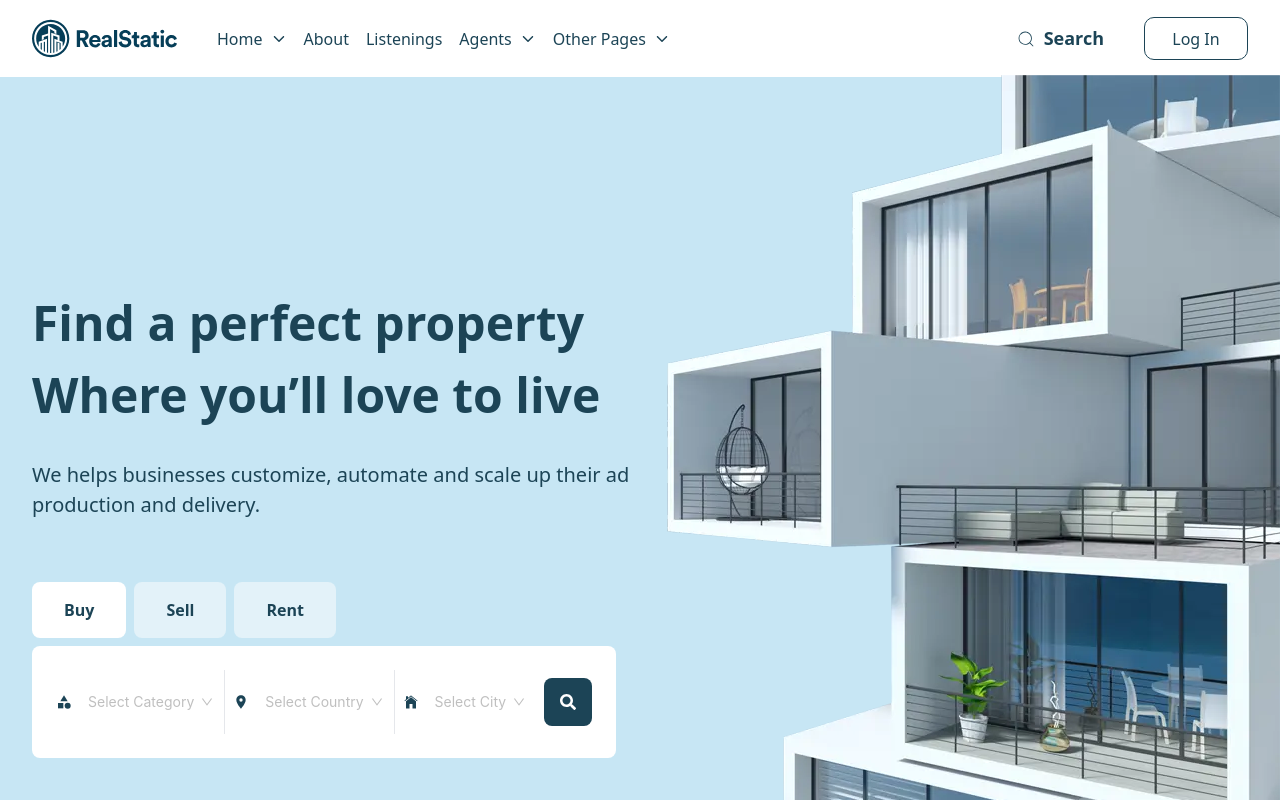
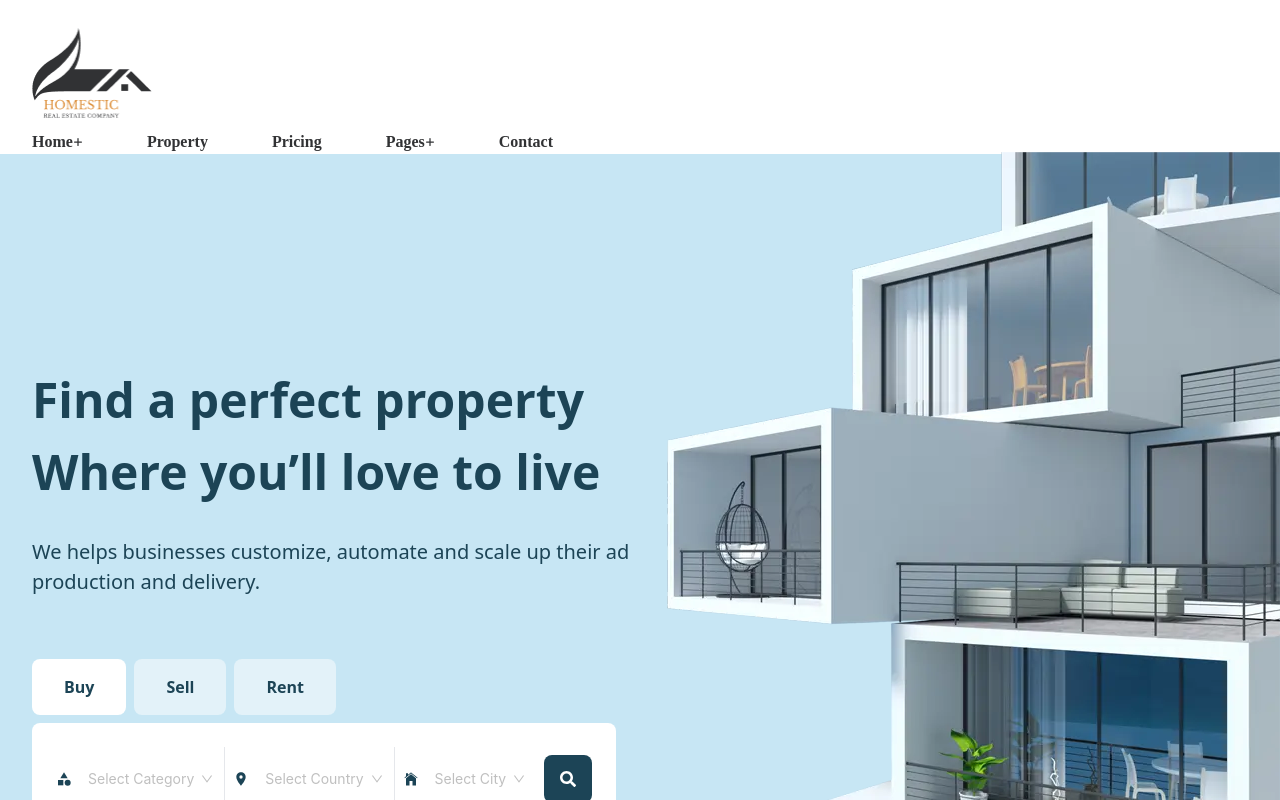
Before and after one commit to Tasniasamia/Project_Structure, a Next.js app: page / in a window 1280 px wide. Shown: the top 800 px of the page. Built offline with nearby package versions, Linux system fonts and the light colour scheme.

Commit message:
header runing

```diff
--- a/app/(site)/(pages)/layout.js
+++ b/app/(site)/(pages)/layout.js
@@ -1,12 +1,12 @@
 "use client";
-import Header from "../../components/layout/header";
 import Footer from "../../components/layout/footer";
+import Header from "../../components/siteLayout/header";
 
 export default function Layout({ children }) {
   return (
     <html lang="en">
       <body>
-        <Header />
+        <Header/>
         {children}
         <Footer />
       </body>
--- a/app/(site)/(pages)/page.js
+++ b/app/(site)/(pages)/page.js
@@ -6,6 +6,7 @@ const page = () => {
     return (
         <div>
             <Banner/>
+            {/* <div className="tw-text-red">Data</div> */}
         </div>
     );
 };
--- a/app/components/layout/header.js
+++ b/app/components/layout/header.js
@@ -8,28 +8,25 @@ import { FaBars } from "react-icons/fa";
 import { useEffect, useState } from "react";
 import { IoMdClose } from "react-icons/io";
 
-const Header = () => {
+const Header = ({ theme1 }) => {
   const [toggle, setToggle] = useState(false);
   const [theme, setTheme] = useState("light");
 
   useEffect(() => {
     if (theme === "dark") {
-      document.querySelector("html").setAttribute("class", "dark");
+      document.querySelector("html").setAttribute("data-theme", "dark");
     } else {
-      document.querySelector("html").setAttribute("class", "light");
+      document.querySelector("html").setAttribute("data-theme", "light");
     }
   }, [theme]);
 
-  // const handleTheme = () => {
-  //   document.querySelector("html").setAttribute("class","dark");
-  // };
-  // const handleTheme2 = () => {
-  //   document.querySelector("html").setAttribute("class","light");
-  // };
-
   return (
     <div className="navbar-sticky-nav top-0 sticky">
-      <div className="container h-[77px] flex justify-between items-center text-primary">
+      <div
+        className={`container h-[77px] flex justify-between items-center
+        ${ theme1 ? "dark:bg-black  bg-white" : "bg-white text-primary"}
+        transition-all duration-300`}
+      >
         <div className="flex items-center gap-x-10">
           <Link href="/">
             <img
@@ -167,14 +164,14 @@ const Header = () => {
                           wrapperClassName={"md:block hidden"}
                           onClick={() => setTheme("light")}
                         >
-                          light
+                          Light
                         </Button>
                       ) : (
                         <Button
                           wrapperClassName={"md:block hidden"}
                           onClick={() => setTheme("dark")}
                         >
-                          dark
+                          Dark
                         </Button>
                       )}
                     </div>
@@ -255,7 +252,6 @@ const Header = () => {
                 <Link href="/about">Listenings</Link>
               </li>
               <li>
-                <div className="flex flex-col">
                 <Dropdown
                   overlay={
                     <div className="bg-white ps-[8px] pe-[20px] pb-[20px] pt-[16px] text-textprimary flex flex-col gap-y-[16px] custom-shadowHeader rounded-[10px]">
@@ -279,13 +275,11 @@ const Header = () => {
                     <IoIosArrowDown />
                   </div>
                 </Dropdown>
-                </div>
               </li>
               <li>
-                <div>
                 <Dropdown
                   overlay={
-                      <div className="bg-white ps-[16px] pe-[20px] pb-[20px] pt-[16px] text-textprimary flex gap-x-[20px] w-full items-center custom-shadowHeader rounded-[10px]  text-[16px]  ">
+                    <div className="bg-white ps-[16px] pe-[20px] pb-[20px] pt-[16px] text-textprimary flex justify-between items-center custom-shadowHeader rounded-[10px] md:w-[300px] w-full text-[16px]">
                       <div className="flex flex-col gap-y-[16px]">
                         <Link
                           href="/blog"
@@ -349,6 +343,21 @@ const Header = () => {
                         >
                           Create Account
                         </Link>
+                        {theme === "dark" ? (
+                          <Button
+                            wrapperClassName={"md:block hidden"}
+                            onClick={() => setTheme("light")}
+                          >
+                            Light
+                          </Button>
+                        ) : (
+                          <Button
+                            wrapperClassName={"md:block hidden"}
+                            onClick={() => setTheme("dark")}
+                          >
+                            Dark
+                          </Button>
+                        )}
                       </div>
                     </div>
                   }
@@ -358,14 +367,8 @@ const Header = () => {
                     <IoIosArrowDown />
                   </div>
                 </Dropdown>
-                </div>
               </li>
             </ul>
-          </div>
-          <div className="flex justify-center ">
-            <Button href={"/login"} className={"my-5"}>
-              Log In
-            </Button>
           </div>
         </div>
       )}
--- /dev/null
+++ b/app/components/siteLayout/header.js
@@ -0,0 +1,89 @@
+"use client";
+
+import { Dropdown, Menu } from "antd";
+import Image from "next/image";
+import Link from "next/link";
+import { FaPlus } from "react-icons/fa6";
+
+const Header = () => {
+  const menu = (
+    <Menu className="paragraph-6 text-textdark w-fit ">
+      <Menu.Item>
+        <Link className="hover:bg-white/86.67%" href="/">
+          Home 1
+        </Link>
+      </Menu.Item>
+      <Menu.Item>
+        <Link className="hover:bg-white/86.67%" href="/home2">
+          Home 2
+        </Link>
+      </Menu.Item>
+      <Menu.Item>
+        <Link className="hover:bg-white/86.67%" href="/home3">
+          Home 3
+        </Link>
+      </Menu.Item>
+      <Menu.Item>
+        <Link className="hover:bg-white/86.67%" href="/home4">
+          Home 4
+        </Link>
+      </Menu.Item>
+    </Menu>
+  );
+  const menu2 = (
+    <Menu className="paragraph-6 text-textdark w-fit ">
+      <Menu.Item>
+        <Link className="hover:bg-white/86.67%" href="/agents">
+        Agents
+        </Link>
+      </Menu.Item>
+      <Menu.Item>
+        <Link className="hover:bg-white/86.67%" href="/news">
+          News
+        </Link>
+      </Menu.Item>
+      <Menu.Item>
+        <Link className="hover:bg-white/86.67%" href="/about">
+          About
+        </Link>
+      </Menu.Item>
+
+    </Menu>
+  );
+  return (
+    <div
+      className="container bg-white bg-opacity-[86.67%] rounded-[10px] mt-7"
+      style={{ filter: "drop-shadow(0px 4px 25px -1px rgba(0, 0, 0, 0.2))" }}
+    >
+      <Image
+        src="/logo-homestick.png"
+        height={90}
+        width={120}
+        className="h-[90px] w-[120px]"
+        alt="logo"
+      />
+      <div className="pb-3"></div>
+      <div className="flex gap-16 items-center">
+        <Dropdown overlay={menu} trigger={["hover"]}>
+          <div className="flex items-center  text-textdark">
+            <span className="paragraph-6">Home</span>
+            <FaPlus className="!text-[10px] text-textdark" />
+          </div>
+        </Dropdown>
+        <Link href="/property" className="paragraph-6 text-textdark">Property</Link>
+
+        <Link href="/pricing" className="paragraph-6 text-textdark">Pricing</Link>
+
+        <Dropdown overlay={menu2} trigger={["hover"]}>
+          <div className="flex items-center  text-textdark">
+            <span className="paragraph-6">Pages</span>
+            <FaPlus className="!text-[10px] text-textdark" />
+          </div>
+        </Dropdown>
+        <Link href="/" className="paragraph-6 text-textdark">Contact</Link>
+      </div>
+    </div>
+  );
+};
+
+export default Header;
--- a/global.scss
+++ b/global.scss
@@ -11,6 +11,14 @@
 
 .navbar-sticky-nav {
   @apply bg-white_hsla backdrop-blur-70;
+}
+
+.paragraph-6{
+font-family: Libre Baskerville;
+font-size: 16px;
+font-weight: 700;
+line-height: 24px;
+
 }
 //footer
 .footer-link {
--- a/tailwind.config.js
+++ b/tailwind.config.js
@@ -12,6 +12,9 @@ module.exports = {
         textheaderHover:"#417086",
         secondary:"#417086",
         white_hsla: 'hsla(0,0%,100%,0.5)',
+        primary1:"#FF6400",
+        secondary1:"#003049",
+        textdark:"#313234"
 
       },
       backgroundImage: {
@@ -25,5 +28,6 @@ module.exports = {
     },
   },
   plugins: [],
-  darkMode: 'selector',
+  darkMode: ['selector', '[data-theme="dark"]'],
+  // prefix: 'tw-',
 };
```
Also changed, not shown: public/logo-homestick.png (added). Lines whose indentation alone changed are shown as unchanged.
